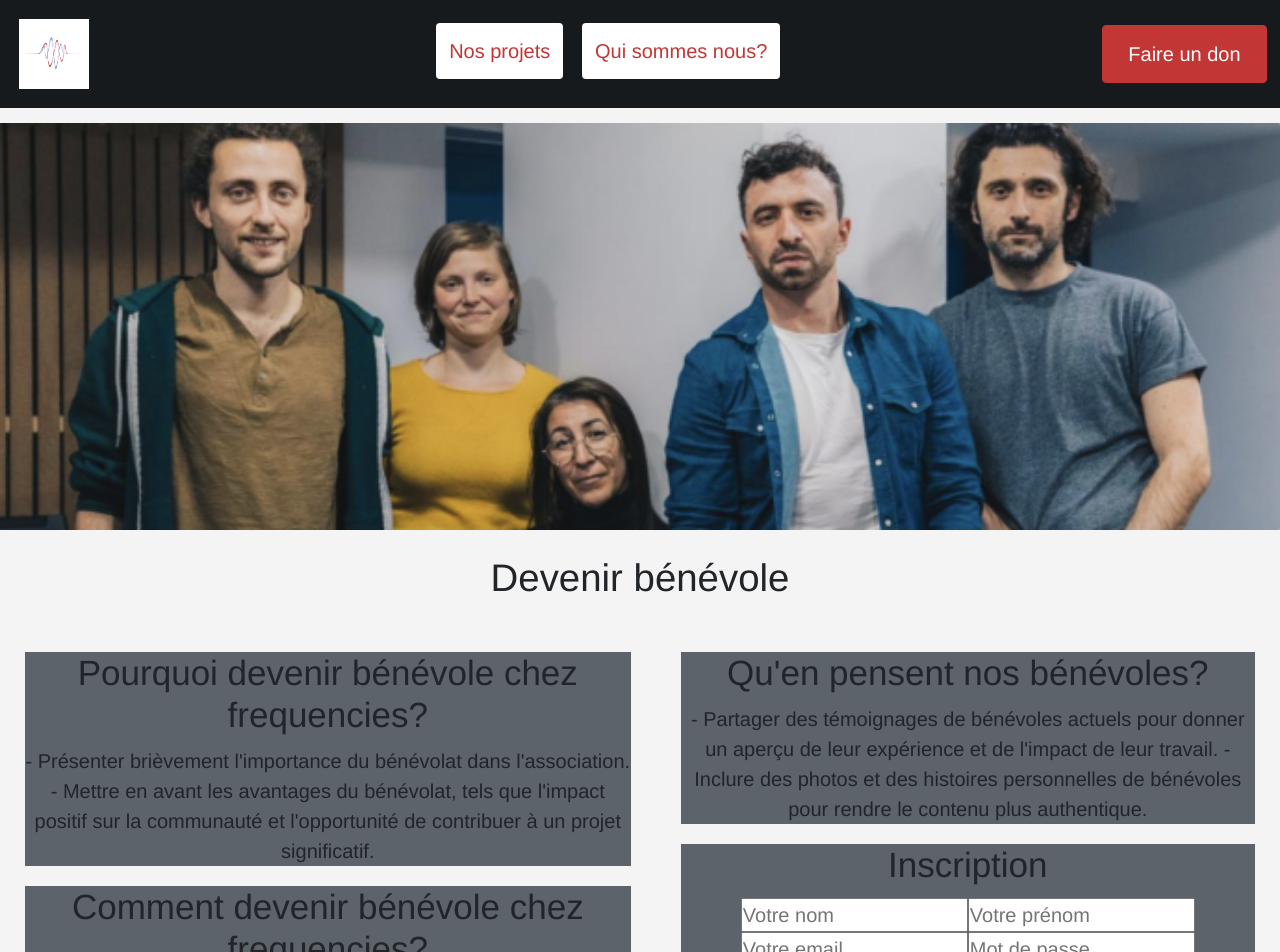
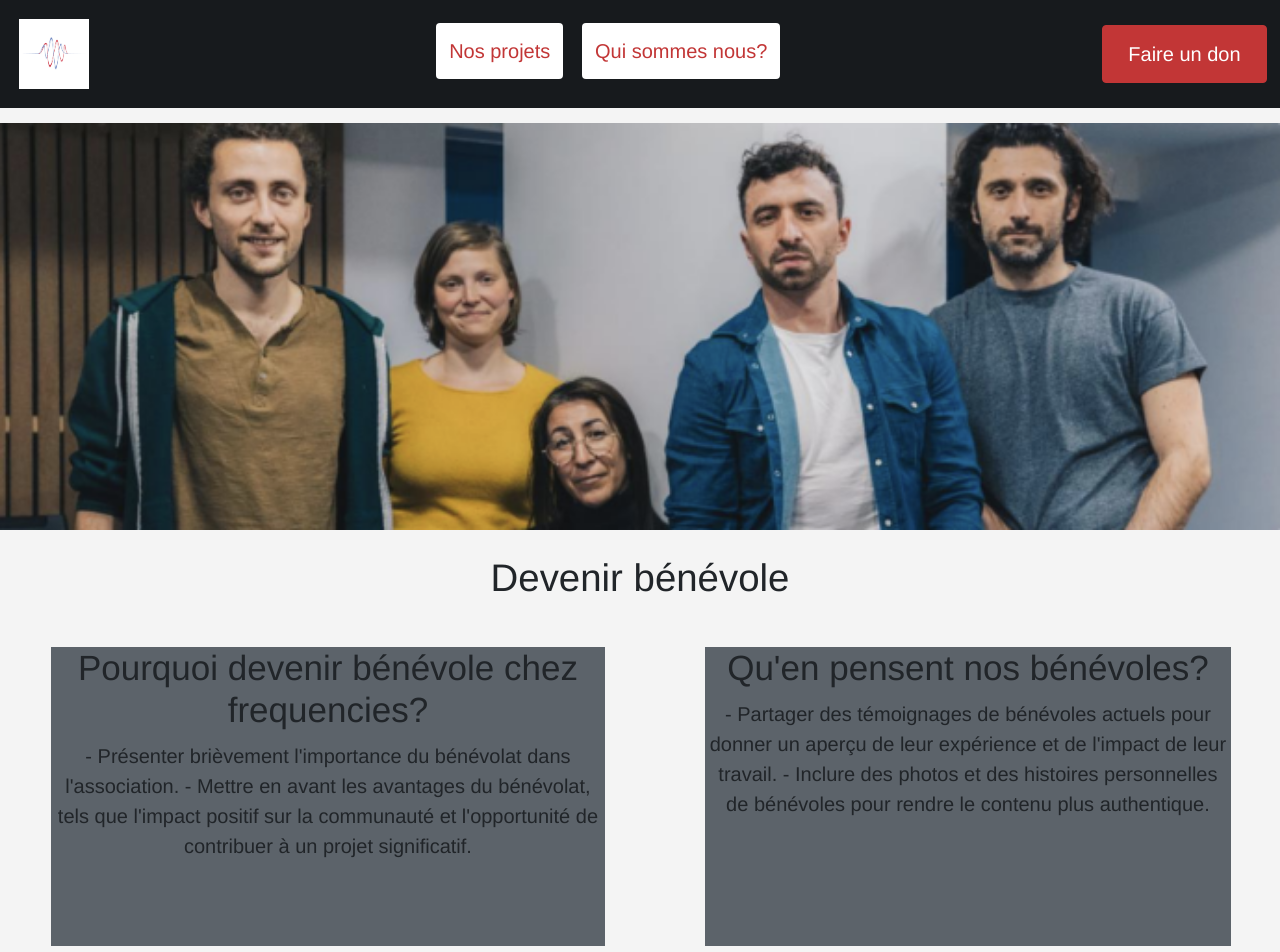
Before and after one commit to FrequenciesProduction/sitewebfrequencies, a Nuxt app: page /benevole in a window 1280 px wide. Shown: the top 952 px of the page. Built offline with nearby package versions, Linux system fonts and the light colour scheme.

Commit message:
Feat/page-benevole: :: Création de cartes

```diff
--- a/assets/styles/benevole.modules.scss
+++ b/assets/styles/benevole.modules.scss
@@ -14,12 +14,15 @@
 .cards_content1,
 .cards_content2 {
   margin: 20px;
-  padding: 5px;
+  //padding: 5px;
 }
 
 .card__content-intro,
 .card__content-process,
 .card__content-testimonial,
 .card__content-form {
+  margin: auto;
   background-color: #5c636a;
+  width: 90%;
+  height: 60%;
 }
```
